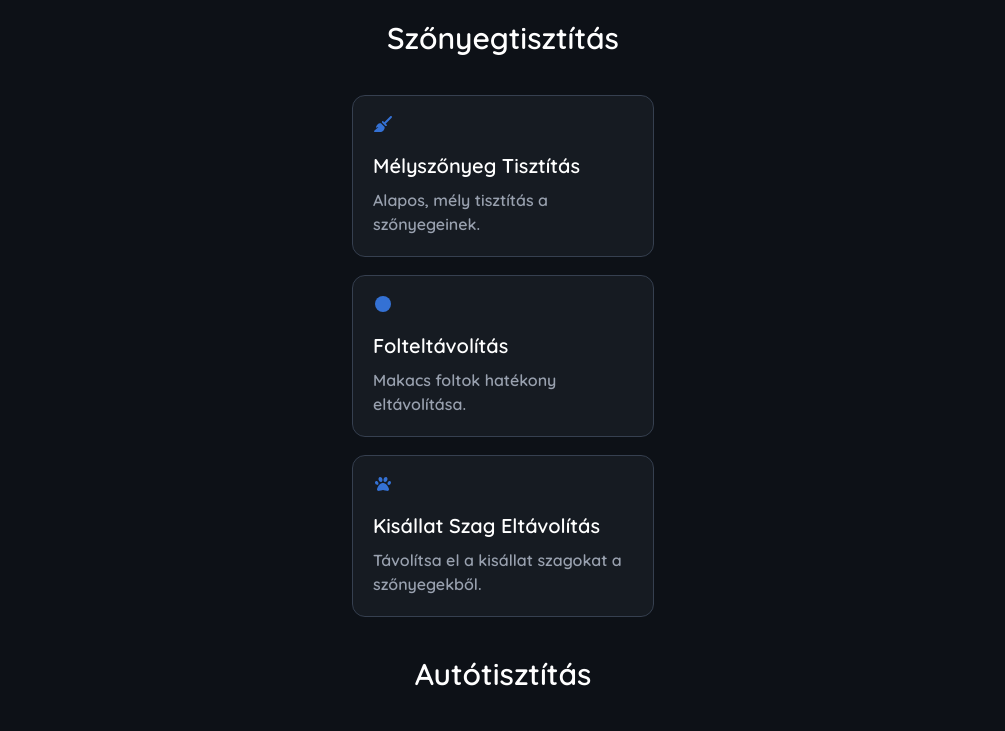
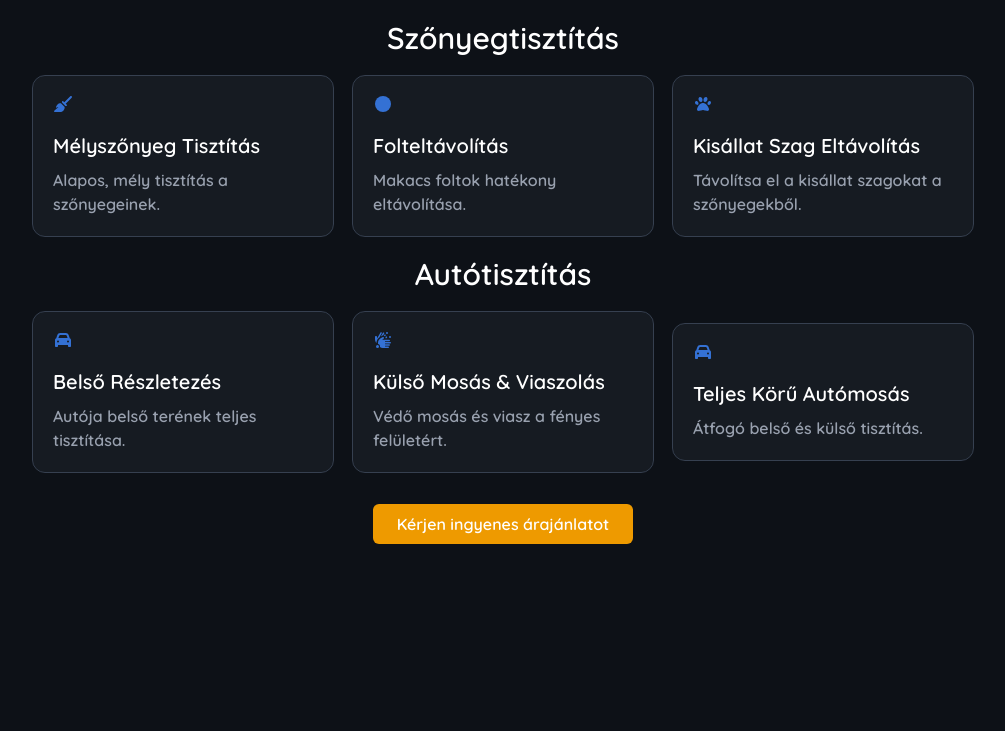
Before and after one commit to Geher-Marcell/carpet_cleaning, a Next.js app: page /szolgaltatasaink in a window 1280 px wide. Shown: the top 731 px of the page, without its empty margins (137-1142 px from the left). Built offline with nearby package versions, Linux system fonts and the light colour scheme.

Commit message:
design change

```diff
--- a/app/szolgaltatasaink/page.tsx
+++ b/app/szolgaltatasaink/page.tsx
@@ -7,9 +7,10 @@
 
 export default function Home() {
   return (
-    <div className="flex flex-col gap-5 justify-center items-center">
+    <div className="flex flex-col justify-center items-center">
       <h1 className="text-3xl mt-5 mb-5">Szőnyegtisztítás</h1>
 
+      <div className="flex flex-wrap justify-center items-center gap-5">
         <InfoWidget
           cim="Mélyszőnyeg Tisztítás"
           leiras={"Alapos, mély tisztítás a szőnyegeinek."}
@@ -27,9 +28,11 @@
           leiras={"Távolítsa el a kisállat szagokat a szőnyegekből."}
           ikon={faPaw}
         />
+      </div>
 
       <h1 className="text-3xl mt-5 mb-5">Autótisztítás</h1>
 
+      <div className="flex flex-wrap justify-center items-center gap-5 mb-5">
         <InfoWidget
           cim="Belső Részletezés"
           leiras={"Autója belső terének teljes tisztítása."}
@@ -47,6 +50,7 @@
           leiras={"Átfogó belső és külső tisztítás."}
           ikon={faCar}
         />
+      </div>
 
       <Button
         szoveg="Kérjen ingyenes árajánlatot"
```
Lines whose indentation alone changed are shown as unchanged.
